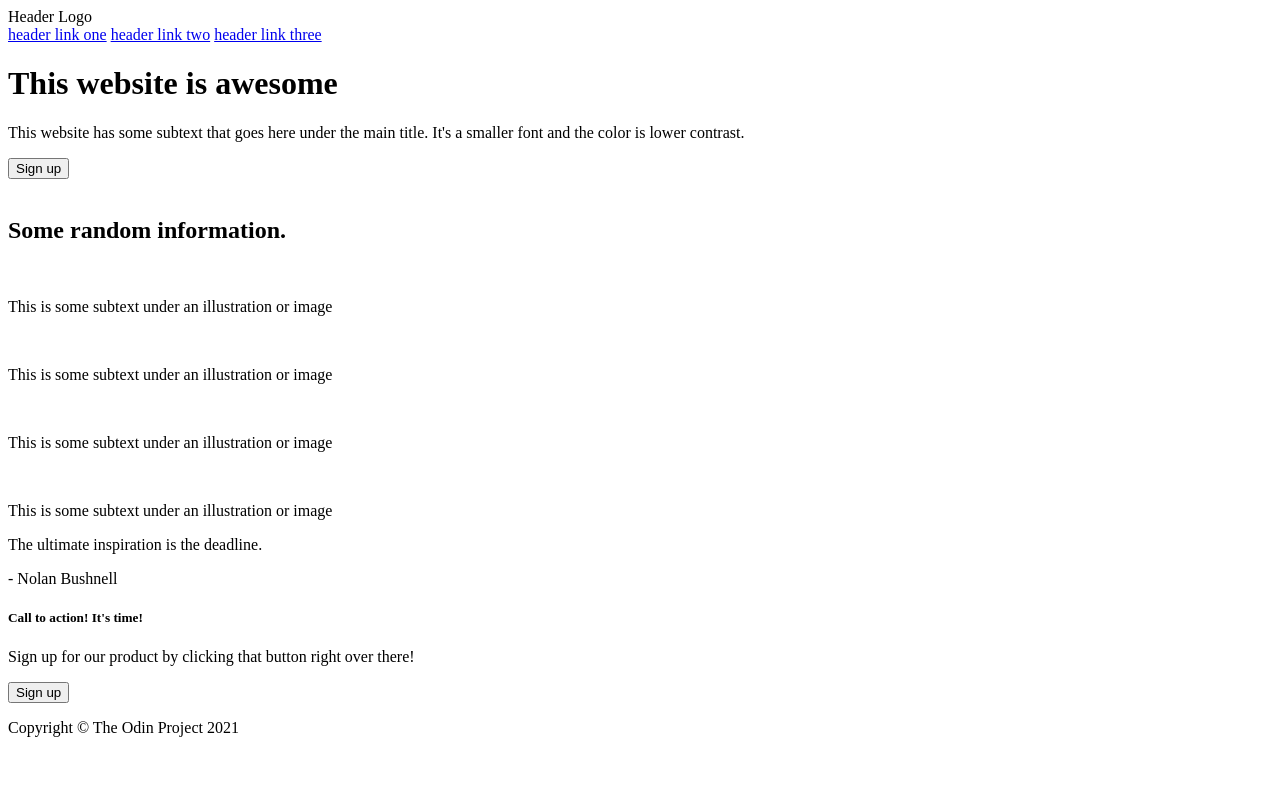
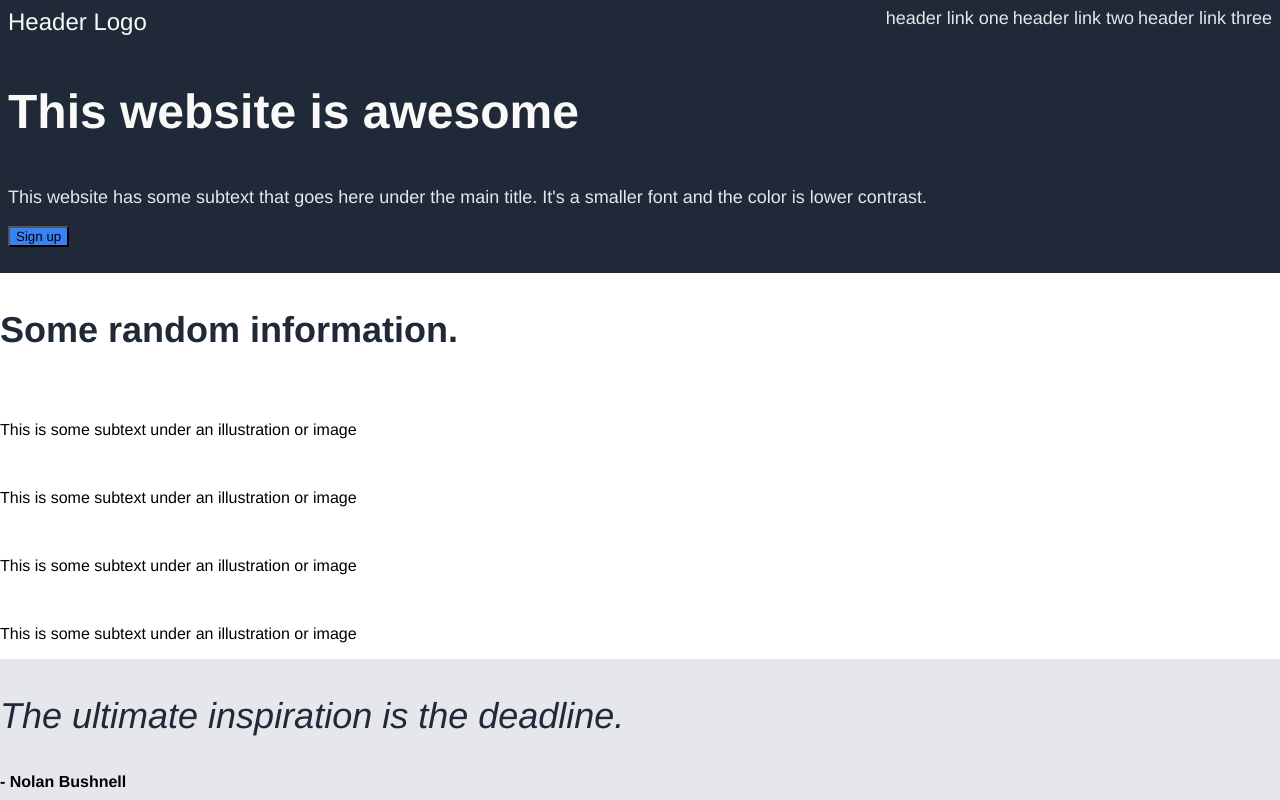
Before and after one commit to saffire279/odin-landing-page, a plain HTML site: page index.html in a window 1280 px wide. Shown: the top 800 px of the page. Drawn offline with Linux system fonts and the light colour scheme.

Commit message:
Further the development of the index.html file and begin work on the style.css file

```diff
--- a/index.html
+++ b/index.html
@@ -5,22 +5,27 @@
     <meta http-equiv="X-UA-Compatible" content="IE=edge">
     <meta name="viewport" content="width=device-width, initial-scale=1.0">
     <title>Landing Page</title>
+    <link rel="stylesheet" href="style.css">
 </head>
 <body>
     <div class="hero">
-        <div class="header-logo">Header Logo</div>
-        <a class="header-link" href="#">header link one</a>
-        <a class="header-link" href="#">header link two</a>
-        <a class="header-link" href="#">header link three</a>
-        <div class="hero-text">
-            <h1>This website is awesome</h1>
-            <p>This website has some subtext that goes here under the main title. It's a smaller font and the color is lower contrast.</p>
+        <div class="header">
+            <div class="header-logo">Header Logo</div>
+            <div class="header-links">
+                <a class="header-link" href="#">header link one</a>
+                <a class="header-link" href="#">header link two</a>
+                <a class="header-link" href="#">header link three</a>
+            </div>
+        </div>
+            <div class="hero-text">
+            <p class="hero-main-text">This website is awesome</p>
+            <p class="hero-secondary-text">This website has some subtext that goes here under the main title. It's a smaller font and the color is lower contrast.</p>
             <button>Sign up</button>
         </div>
         <img class="header-image">
     </div>
     <div class="information">
-        <h2>Some random information.</h2>
+        <p class="information-header-text">Some random information.</p>
         <div class="information-cards">
             <div class="card">
                 <img class="card-image">
@@ -41,7 +46,7 @@
         </div>
     </div>
     <div class="quote">
-        <p class="quote-text">The ultimate inspiration is the deadline.</p>
+        <p class="quote-text"><em>The ultimate inspiration is the deadline.</em></p>
         <p class="quote-credit">- Nolan Bushnell</p>
     </div>
     <div class="call-to-action">
--- /dev/null
+++ b/style.css
@@ -0,0 +1,77 @@
+p, h1, h5, h2, a, .header-logo, button{
+    font-family: Helvetica, Arial, sans-serif;
+}
+
+body, html {
+    margin: 0;
+    padding: 0;
+}
+
+body {
+    display: flex;
+    flex-direction: column;
+}
+
+.hero, .footer {
+    background-color: #1F2937;
+}
+
+.hero {
+    padding: 8px;
+}
+
+.hero-main-text {
+    font-size: 48px;
+    font-weight: 900;
+    color: #F9FAF8;
+}
+
+.hero-secondary-text, .header-link, .footer-text {
+    font-size: 18px;
+    color: #E5E7EB;
+}
+
+.header-link {
+    text-decoration: none;
+}
+
+.header-logo {
+    font-size: 24px;
+    color: #F9FAF8;
+}
+
+button, .cta-content {
+    background-color: #3882F6;
+}
+
+.information-header-text {
+    font-size: 36px;
+    font-weight: 900;
+    color: #1F2937;
+}
+
+.quote {
+    background-color: #E5E7EB;
+}
+
+.quote-text {
+    font-size: 36px;
+    font-weight: 100;
+    color: #1F2937;
+}
+
+.quote-credit {
+    font-weight: 800;
+}
+
+.header {
+    display: flex;
+}
+
+.header-links {
+    margin-left: auto;
+}
+
+.header-link {
+    gap: 50px;
+}
```
